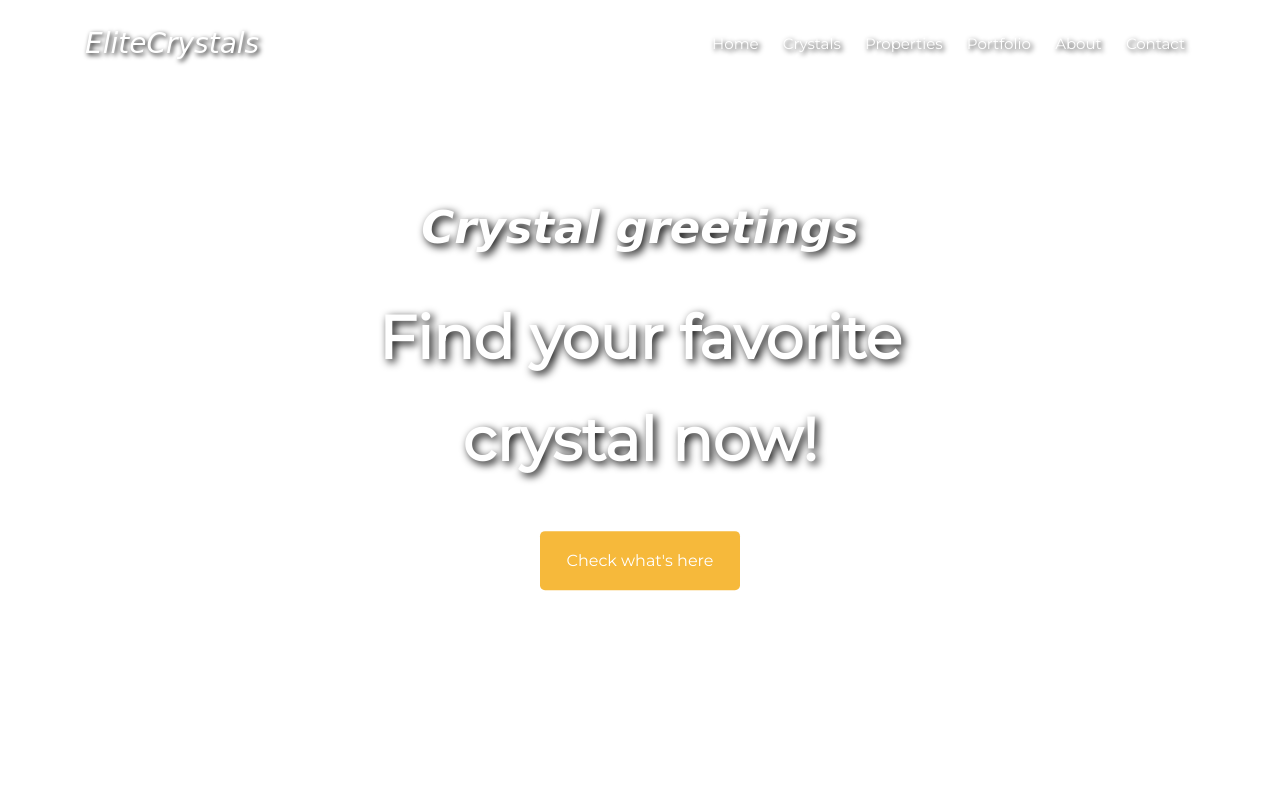
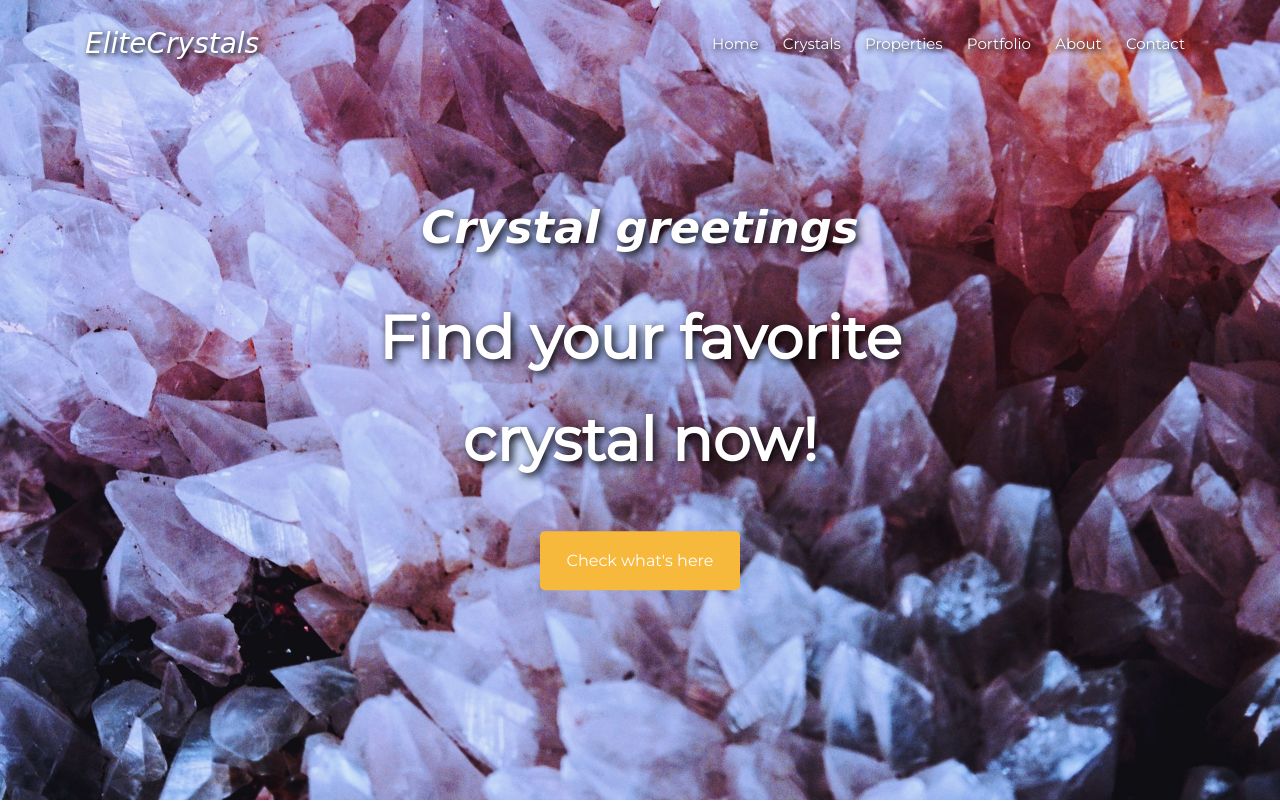
Before and after one commit to Elitese/mode-3.6, a website: page index.html in a window 1280 px wide. Shown: the top 802 px of the page. Drawn offline with Linux system fonts and the light colour scheme; a web font is replaced by a local one.

Commit message:
Fix background photo

```diff
--- a/css/style.css
+++ b/css/style.css
@@ -14,7 +14,7 @@ section {
 
 /* Navbar */
 .start-view {
-  background-image: url(/images/close-up-shot-of-crystals-3737455.jpg);
+  background-image: url(../images/close-up-shot-of-crystals.jpg);
   position: relative;
   height: 800px;
   background-position: center center;
```
Also changed, not shown: 1 other file.
